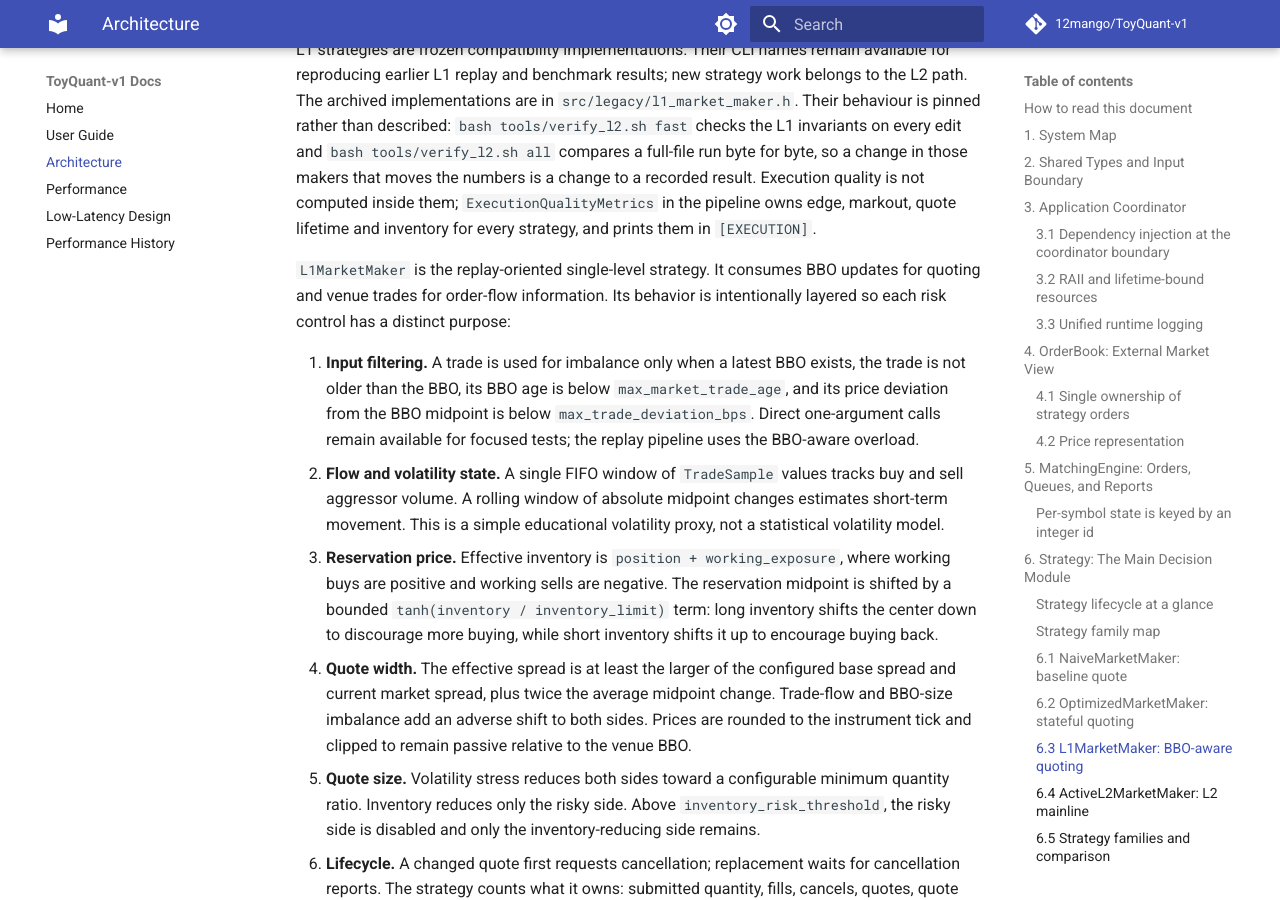
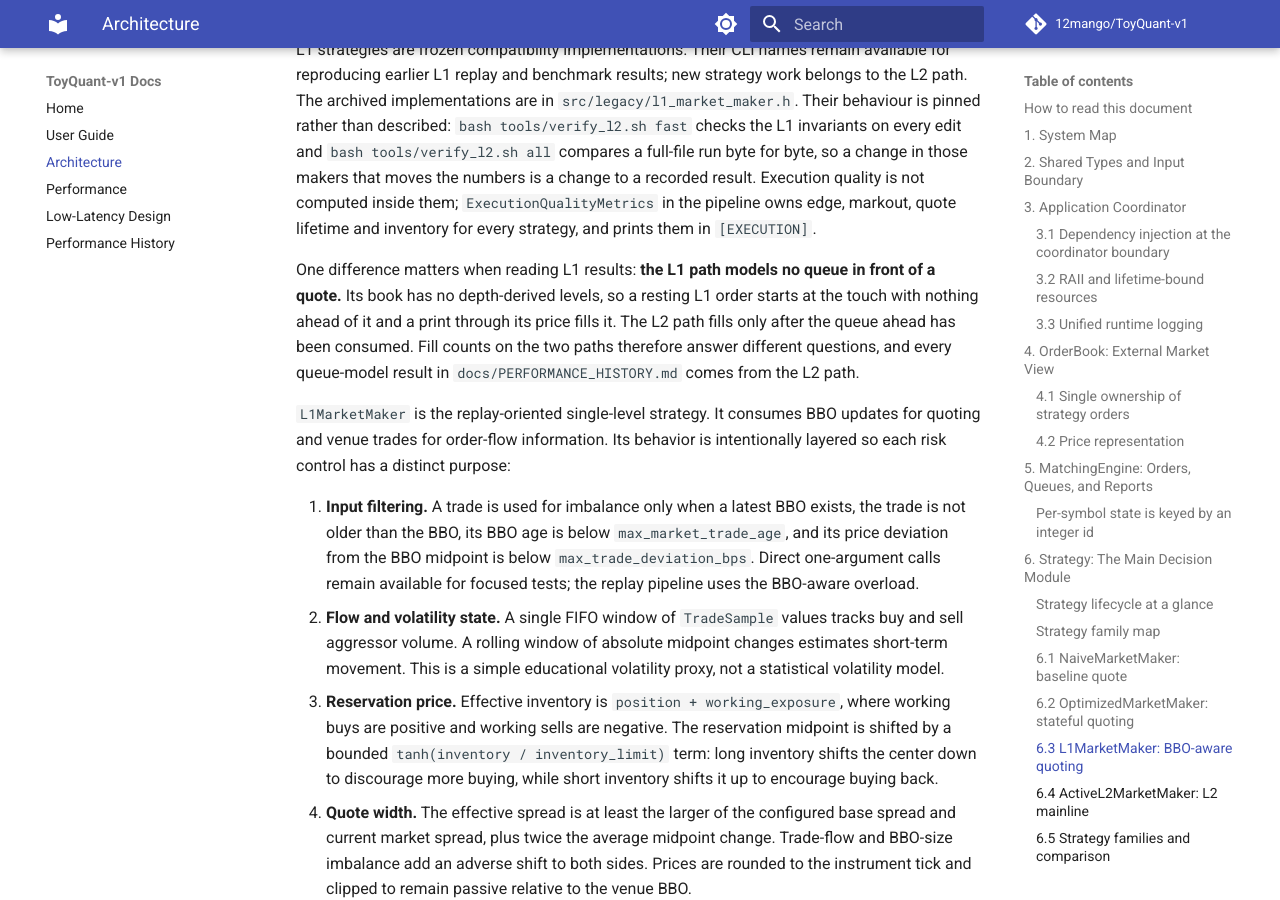
Before and after one commit to 12mango/ToyQuant-v1, an MkDocs documentation site: the page built from docs/ARCHITECTURE.md, in a window 1280 px wide and 900 px high, scrolled down 17177 px. Built offline with MkDocs 1.6.1 and Material for MkDocs 9.7.7, drawn with Linux system fonts in a browser that asks for light colours; comment, search, counter and statistics services are not loaded.

Commit message:
docs: State that the L1 path models no queue, where the L1 path is described

```diff
--- a/docs/ARCHITECTURE.md
+++ b/docs/ARCHITECTURE.md
@@ -676,6 +676,12 @@ so a change in those makers that moves the numbers is a change to a recorded res
 quality is not computed inside them; `ExecutionQualityMetrics` in the pipeline owns edge, markout,
 quote lifetime and inventory for every strategy, and prints them in `[EXECUTION]`.
 
+One difference matters when reading L1 results: **the L1 path models no queue in front of a quote.** Its book
+has no depth-derived levels, so a resting L1 order starts at the touch with nothing ahead of it and a print
+through its price fills it. The L2 path fills only after the queue ahead has been consumed. Fill counts on
+the two paths therefore answer different questions, and every queue-model result in
+`docs/PERFORMANCE_HISTORY.md` comes from the L2 path.
+
 `L1MarketMaker` is the replay-oriented single-level strategy. It consumes BBO updates for quoting
 and venue trades for order-flow information. Its behavior is intentionally layered so each risk
 control has a distinct purpose:
```
